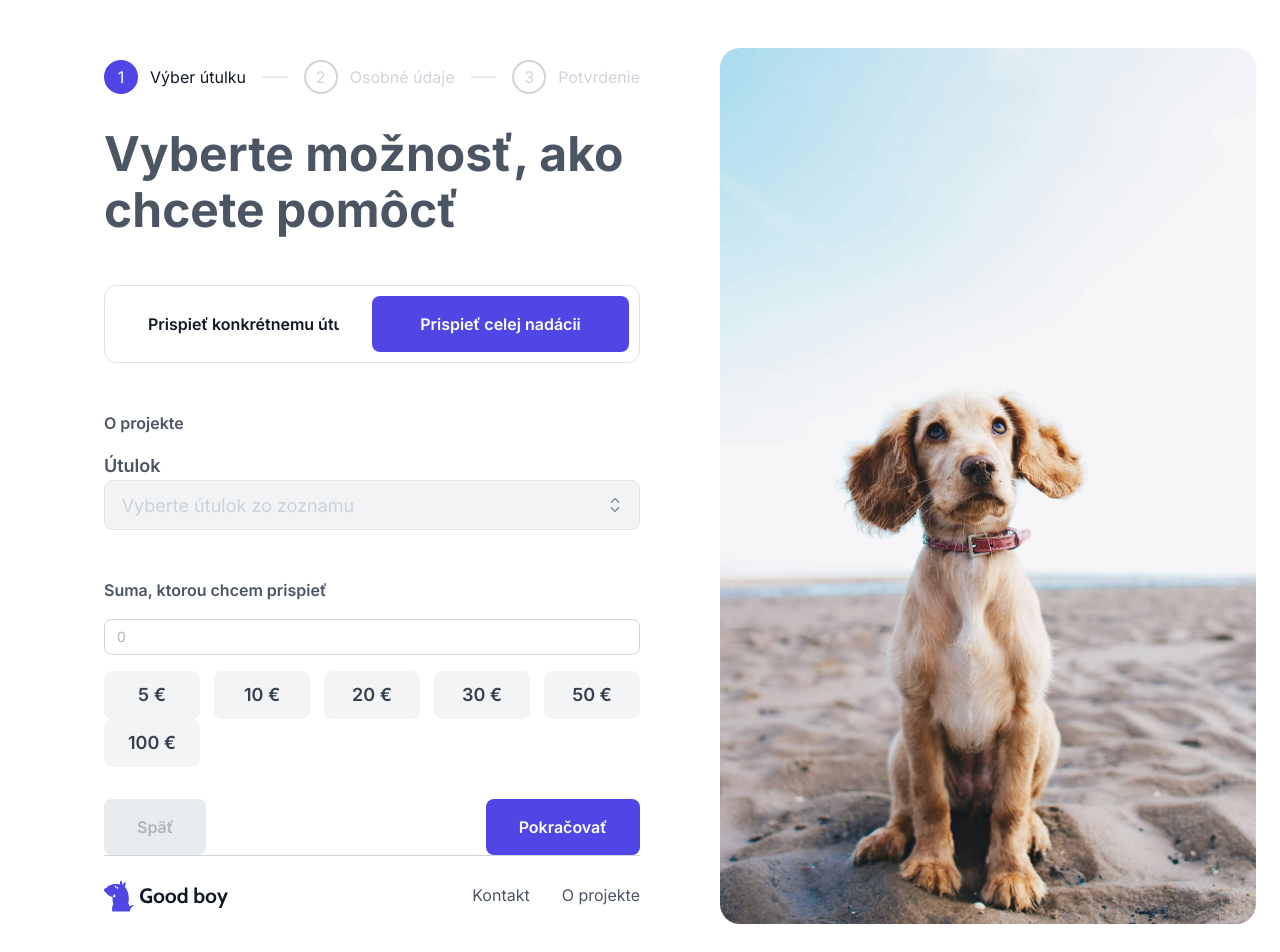
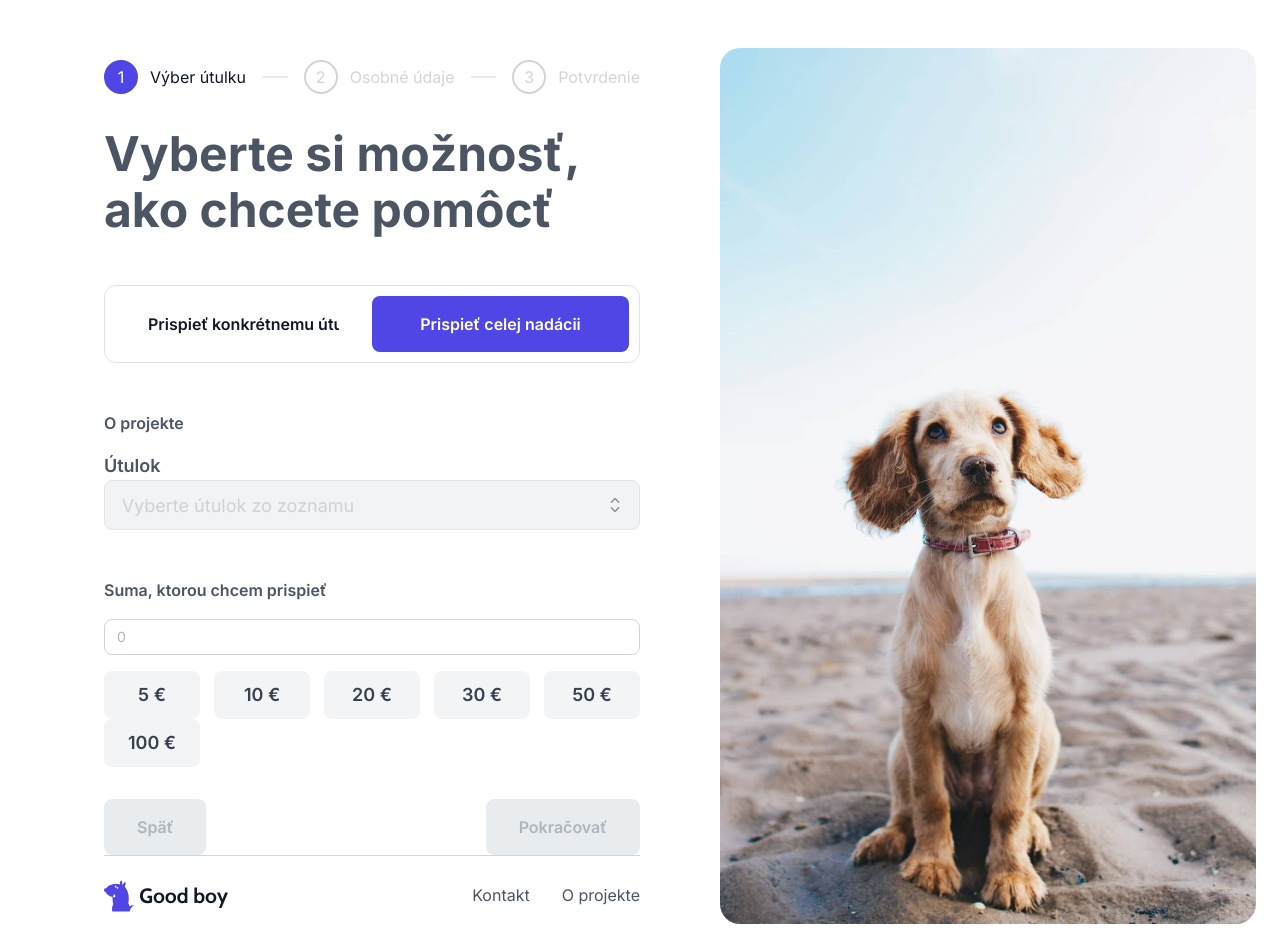
Before and after one commit to jremen/Goodboy_Goodrequest, a Next.js app: page / in a window 1280 px wide. Shown: the top 952 px of the page. Built offline with nearby package versions, Linux system fonts and the light colour scheme; no server answers.

Commit message:
fix: dont allow next step on 0 or undefined value

```diff
--- a/src/components/form/DonationWizard.tsx
+++ b/src/components/form/DonationWizard.tsx
@@ -16,6 +16,7 @@ export function DonationWizard() {
   const { t } = useTranslation("form");
   const { t: tc } = useTranslation();
   const { step, nextStep, prevStep } = useDonationStore();
+  const amount = useDonationStore((store) => store.value);
 
   const steps = stepLabels.map((key) => ({
     label: t(`steps.${key}`),
@@ -40,7 +41,7 @@ export function DonationWizard() {
         active={step}
         color="brand"
         size="xs"
-        onStepClick={step < 4 ? () => {} : undefined}
+        onStepClick={step < 2 ? () => {} : undefined}
         allowNextStepsSelect={false}
       >
         {steps.map((s, i) => (
@@ -62,7 +63,11 @@ export function DonationWizard() {
           >
             {tc("common.back")}
           </Button>
-          <Button onClick={nextStep} size="regular">
+          <Button
+            onClick={nextStep}
+            size="regular"
+            disabled={step === 0 && (!amount || amount === "0")}
+          >
             {tc("common.next")}
           </Button>
         </Group>
--- a/src/locales/sk/form.json
+++ b/src/locales/sk/form.json
@@ -8,7 +8,7 @@
     "review": "Potvrdenie"
   },
   "type": {
-    "title": "Vyberte možnosť, ako chcete pomôcť",
+    "title": "Vyberte si možnosť, ako chcete pomôcť",
     "general": "Prispieť celej nadácii",
     "specific": "Prispieť konkrétnemu útulku"
   },
```
